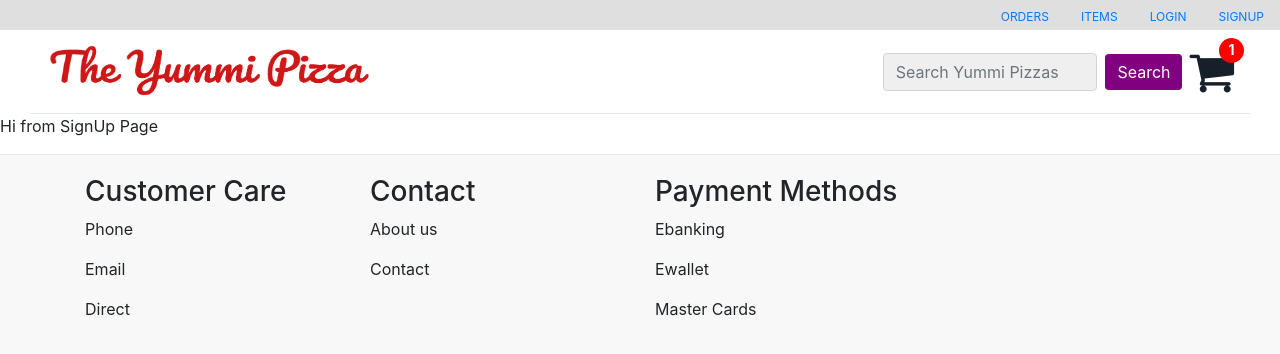
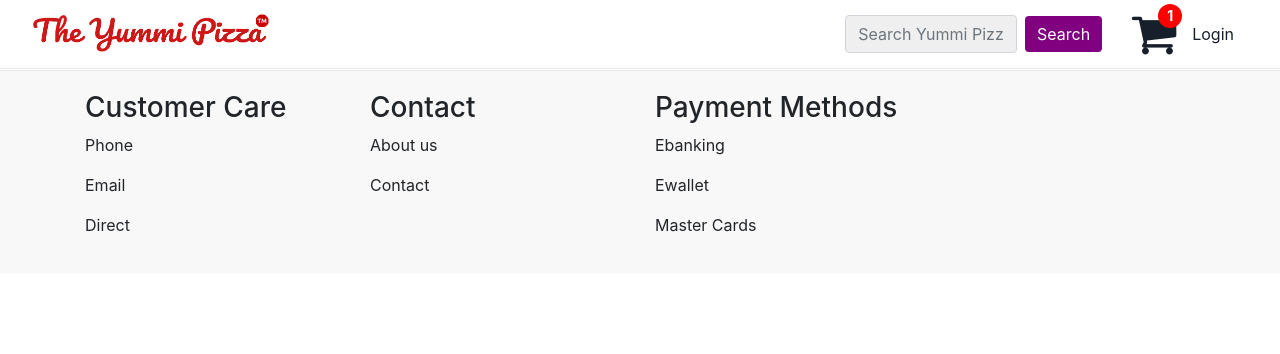
Before and after one commit to pabin/yummipizza_web, a React (Create React App) app: page /signup in a window 1280 px wide. Shown: the top 354 px of the page. Built offline with nearby package versions, Linux system fonts and the light colour scheme.

Commit message:
Updated Login and Signup page
-> Added login modal form
-> Added signup modal form
-> Implemented login pop from nav bar
-> Added login and signup handlers method
   in Navbar component

```diff
--- a/src/App.js
+++ b/src/App.js
@@ -19,7 +19,9 @@ class App extends Component {
         return (
               <div className="App">
                 <NavBar />
-                <Routes />
+                <div style={{"paddingTop": "70px"}}>
+                  <Routes />
+                </div>
                 <Footer />
               </div>
         );
--- a/src/layout/Navbar.css
+++ b/src/layout/Navbar.css
@@ -1,7 +1,11 @@
-.navbar-container {
-  /* margin-top: 20px; */
-  margin-right: 30px;
-  margin-left: 30px;
+
+.custom-navbar {
+  border-bottom: 1px solid #E7E7E7;
+  background-color: #FFF;
+  padding-right: 30px;
+  padding-left: 30px;
+  /* box-shadow: 1px 2px #E7E7E7; */
+
 }
 
 
@@ -22,18 +26,6 @@
   background-color: green;
 }
 
-.custom-nav {
-  height: 30px;
-  font-size: 12px;
-  background-color: #DFDFDF;
-}
-
-.custom-navbar {
-  /* margin-top: 30px; */
-  border-bottom: 1px solid #E7E7E7;
-}
-
-
 .icon-wrapper{
     position:relative;
     float:left;
@@ -41,18 +33,17 @@
 
 .badge{
     background: red;
-    width: 25px;
-    height: 25px;
+    width: 24px;
+    height: 24px;
     margin: 0;
     border-radius: 100%;
-    position:absolute;
-    top:-10px;
-    right:-10px;
-    padding:5px;
+    position: absolute;
+    top: -6px;
+    right: -6px;
+    padding: 5px;
     color: white;
     font-size: 14px;
 }
-
 
 .cart-link {
   color: #17202A;
--- a/src/layout/Navbar.js
+++ b/src/layout/Navbar.js
@@ -6,6 +6,7 @@ import {
   Form,
   FormControl,
   Button,
+  NavDropdown,
 } from 'react-bootstrap';
 
 import { Link } from 'react-router-dom';
@@ -13,35 +14,49 @@ import { Link } from 'react-router-dom';
 import './Navbar.css'
 import logo from '../assets/logo/logo_cropped.png';
 
+import Login from '../pages/authentication/Login';
+import Signup from '../pages/authentication/Signup';
 
 
 class NavBar extends React.Component {
+  constructor(props) {
+    super(props)
+
+    this.state = {
+      showLoginForm: false,
+      showSingupForm: false,
+    }
+
+  }
+
+  onLoginPress = () => {
+    this.setState({showLoginForm: true})
+  }
+
+  onLoginClose = () => {
+    this.setState({showLoginForm: false})
+  }
+
+  onSignupPress = () => {
+    console.log('singup now...');
+    this.setState({showLoginForm: false, showSingupForm: true})
+  }
+
+  onSignupClose = () => {
+    this.setState({showSingupForm: false})
+  }
 
   render() {
+    // <Nav.Link as={Link} to={'/login'}>LOGIN</Nav.Link>
+
+    const { showLoginForm, showSingupForm } = this.state
 
     return (
-      <div>
-        <Nav className="justify-content-end custom-nav" activeKey="/home">
-          <Nav.Item>
-            <Nav.Link as={Link} to="/orders">ORDERS</Nav.Link>
-          </Nav.Item>
-          <Nav.Item>
-            <Nav.Link as={Link} to="/items">ITEMS</Nav.Link>
-          </Nav.Item>
-          <Nav.Item>
-            <Nav.Link as={Link} to={'/login'}>LOGIN</Nav.Link>
-          </Nav.Item>
-          <Nav.Item>
-            <Nav.Link as={Link} to={'/register'}>SIGNUP</Nav.Link>
-          </Nav.Item>
-        </Nav>
-
-        <div className="navbar-container">
-          <Navbar className="custom-navbar" expand="lg">
+      <Navbar fixed="top" className="custom-navbar" expand="lg">
         <Navbar.Brand href="/">
           <img
             src={logo}
-                width="40%"
+            width="30%"
             height="auto"
             className="d-inline-block align-top"
             alt="React Bootstrap logo"
@@ -52,7 +67,7 @@ class NavBar extends React.Component {
         <Navbar.Collapse className="justify-content-center">
 
           <Form className="form" inline>
-                <FormControl style={{"width": "70%", "backgroundColor": "#EFEFEF"}} type="text" placeholder="Search Yummi Pizzas" className="mr-sm-2" />
+            <FormControl style={{"width": "60%", "backgroundColor": "#EFEFEF"}} type="text" placeholder="Search Yummi Pizzas" className="mr-sm-2" />
             <Button className="button">Search</Button>
           </Form>
 
@@ -63,10 +78,13 @@ class NavBar extends React.Component {
               </Link>
           </div>
 
+          <Nav.Link onClick={this.onLoginPress} className="cart-link">Login</Nav.Link>
+
         </Navbar.Collapse>
+
+        <Login show={showLoginForm} onHide={this.onLoginClose} onSignupPress={this.onSignupPress}/>
+        <Signup show={showSingupForm} onHide={this.onSignupClose} />
       </Navbar>
-        </div>
-      </div>
     );
   }
 }
--- a/src/pages/authentication/Login.js
+++ b/src/pages/authentication/Login.js
@@ -1,17 +1,82 @@
 import React, { Component } from 'react';
+
+import {
+  Button,
+  Modal,
+  Form,
+  Row,
+  Col,
+} from 'react-bootstrap';
+
+import logo from '../../assets/logo/logo_cropped.png';
 
 
 class Login extends Component {
+  constructor(props) {
+    super(props)
 
+    this.state = {
+      username: "ilovepizza",
+      password: "ilovepizza",
+    }
+
+  }
 
   render() {
+    const { show, onHide, onSignupPress } = this.props
+    // <Modal.Header closeButton>
+    //   <Modal.Title>Login Before Shopping</Modal.Title>
+    // </Modal.Header>
 
     return (
-      <div>
-        <p>
-          Hi from Login Page
-        </p>
-      </div>
+      <Modal show={show} onHide={onHide}>
+        <div style={{padding: '15px'}}>
+          <Modal.Header closeButton>
+            <h5>Login before shopping</h5>
+          </Modal.Header>
+          <Modal.Body>
+            <div className="d-flex align-items-center justify-content-center">
+              <img
+                src={logo}
+                style={{padding: '20px', marginBottom: '30px'}}
+                width="70%"
+                height="auto"
+                className="d-inline-block align-top"
+                alt="React Bootstrap logo"
+                />
+            </div>
+
+            <Form>
+              <Form.Group controlId="formBasicUsername">
+                <Row>
+                  <Col sm={4}>
+                    <Form.Label>Username</Form.Label>
+                  </Col>
+                  <Col sm={8}>
+                    <Form.Control type="text" placeholder="Username" />
+                  </Col>
+                </Row>
+              </Form.Group>
+
+              <Form.Group controlId="formBasicPassword">
+                <Row>
+                  <Col sm={4}>
+                    <Form.Label>Password</Form.Label>
+                  </Col>
+                  <Col sm={8}>
+                    <Form.Control type="password" placeholder="Password" />
+                  </Col>
+                </Row>
+              </Form.Group>
+
+            </Form>
+          </Modal.Body>
+          <Modal.Footer>
+            <Button variant="primary" onClick={onHide} block>Login</Button>
+            <Button variant="secondary" onClick={onSignupPress} block>SignUp</Button>
+          </Modal.Footer>
+        </div>
+      </Modal>
     );
   }
 }
--- a/src/pages/authentication/Signup.js
+++ b/src/pages/authentication/Signup.js
@@ -1,17 +1,81 @@
 import React, { Component } from 'react';
+
+import {
+  Button,
+  Modal,
+  Form,
+  Row,
+  Col,
+} from 'react-bootstrap';
+
+import logo from '../../assets/logo/logo_cropped.png';
 
 
 class Signup extends Component {
+  constructor(props) {
+    super(props)
 
+    this.state = {
+      username: "ilovepizza",
+      password: "ilovepizza",
+    }
+
+  }
 
   render() {
+    const { show, onHide } = this.props
+    // <Modal.Header closeButton>
+    //   <Modal.Title>Login Before Shopping</Modal.Title>
+    // </Modal.Header>
 
     return (
-      <div>
-        <p>
-          Hi from SignUp Page
-        </p>
-      </div>
+      <Modal show={show} onHide={onHide}>
+        <div style={{padding: '15px'}}>
+          <Modal.Header closeButton>
+            <h5>Create Yummi Pizza account</h5>
+          </Modal.Header>
+          <Modal.Body>
+            <div className="d-flex align-items-center justify-content-center">
+              <img
+                src={logo}
+                style={{padding: '20px', marginBottom: '30px'}}
+                width="70%"
+                height="auto"
+                className="d-inline-block align-top"
+                alt="React Bootstrap logo"
+                />
+            </div>
+
+            <Form>
+              <Form.Group controlId="formBasicUsername">
+                <Row>
+                  <Col sm={4}>
+                    <Form.Label>Username</Form.Label>
+                  </Col>
+                  <Col sm={8}>
+                    <Form.Control type="text" placeholder="Username" />
+                  </Col>
+                </Row>
+              </Form.Group>
+
+              <Form.Group controlId="formBasicPassword">
+                <Row>
+                  <Col sm={4}>
+                    <Form.Label>Password</Form.Label>
+                  </Col>
+                  <Col sm={8}>
+                    <Form.Control type="password" placeholder="Password" />
+                  </Col>
+                </Row>
+              </Form.Group>
+
+            </Form>
+          </Modal.Body>
+          <Modal.Footer>
+            <Button variant="secondary" type="submit" block>SignUp</Button>
+          </Modal.Footer>
+        </div>
+      </Modal>
     );
   }
 }
```
Also changed, not shown: src/assets/logo/logo_cropped.png, src/assets/logo/logo_cropped_old.png (added). Lines whose indentation alone changed are shown as unchanged.
